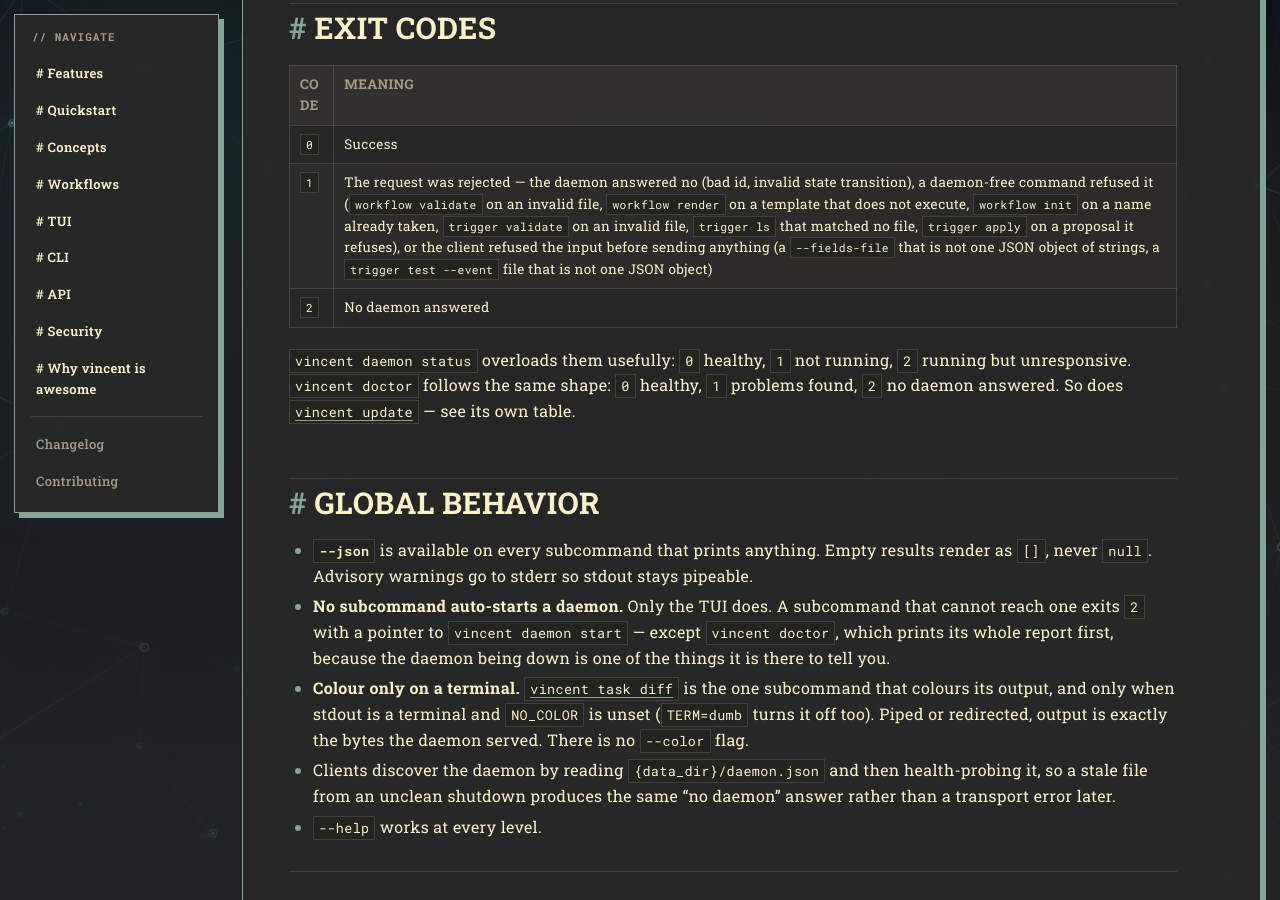
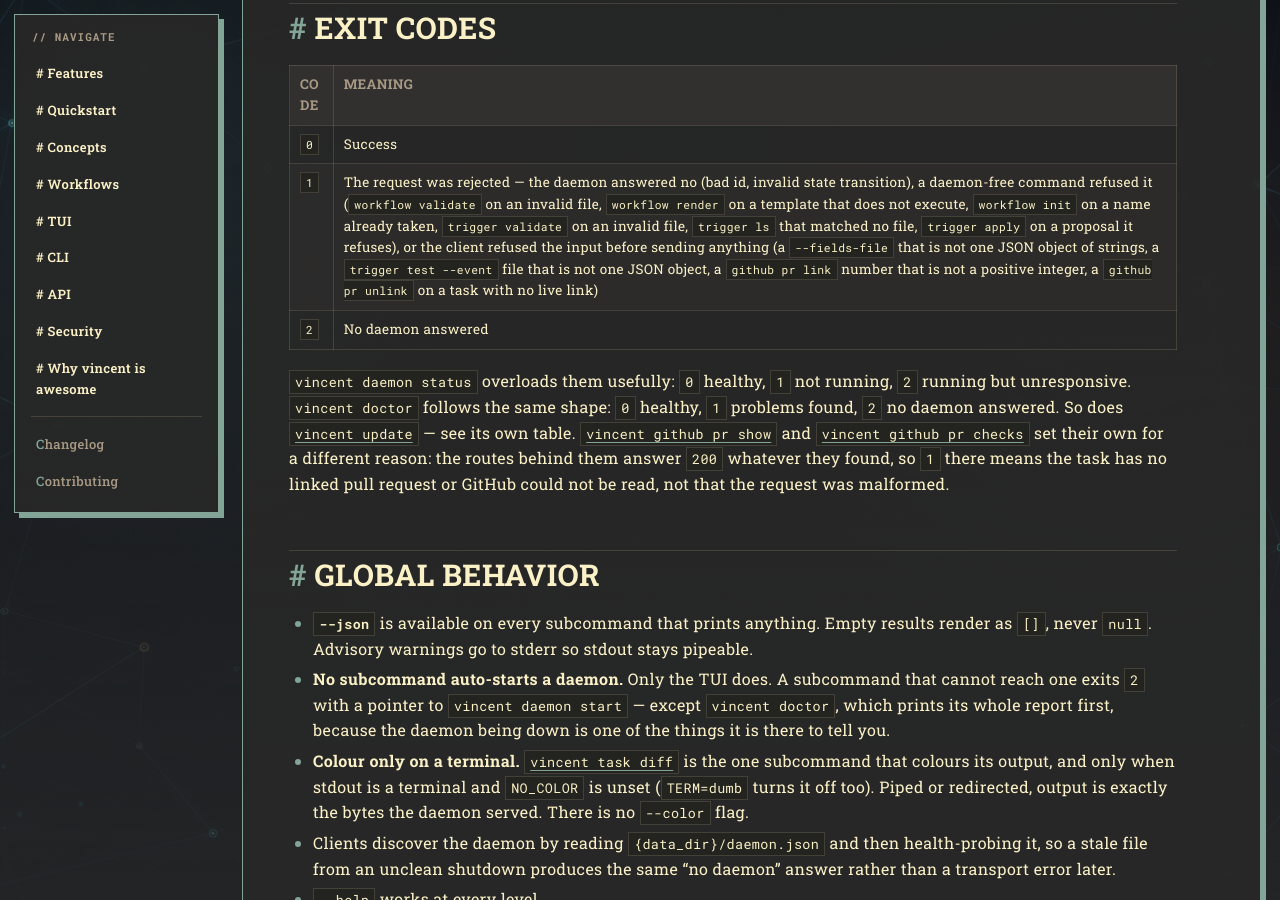
Before and after one commit to lezli01/vincent, a Jekyll site: the page built from docs/reference/cli.md, in a window 1280 px wide and 900 px high, scrolled down 1089 px. Built offline with Jekyll 4.4.1, drawn with Linux system fonts in a browser that asks for light colours; our own code applies the rules of GitHub Pages for plain Markdown files; some of the changed text lies outside the part shown.

Commit message:
docs: cover pr show and pr checks in both exit-code tables
`vincent github pr show` and `pr checks` set their own exit code: the
routes behind them answer 200 whatever they found, so 1 there means the
task has no linked pull request or GitHub could not be read, which is not
one of the three sources the tables enumerated. Name them beside the other
commands that overload the codes.

Extend the CLI reference's list of input the client refuses before sending
anything with `pr link`'s non-positive number and `pr unlink` on a task
with no live link, the way every earlier locally-rejected input was added,
and correct `pr unlink`'s "before anything is sent" — it reads the task
first, and refuses before the unlink.

Co-Authored-By: Claude Opus 5 (1M context) <noreply@anthropic.com>

```diff
--- a/docs/reference/cli.md
+++ b/docs/reference/cli.md
@@ -31,13 +31,18 @@ localhost API.
 | Code | Meaning |
 |---|---|
 | `0` | Success |
-| `1` | The request was rejected — the daemon answered no (bad id, invalid state transition), a daemon-free command refused it (`workflow validate` on an invalid file, `workflow render` on a template that does not execute, `workflow init` on a name already taken, `trigger validate` on an invalid file, `trigger ls` that matched no file, `trigger apply` on a proposal it refuses), or the client refused the input before sending anything (a `--fields-file` that is not one JSON object of strings, a `trigger test --event` file that is not one JSON object) |
+| `1` | The request was rejected — the daemon answered no (bad id, invalid state transition), a daemon-free command refused it (`workflow validate` on an invalid file, `workflow render` on a template that does not execute, `workflow init` on a name already taken, `trigger validate` on an invalid file, `trigger ls` that matched no file, `trigger apply` on a proposal it refuses), or the client refused the input before sending anything (a `--fields-file` that is not one JSON object of strings, a `trigger test --event` file that is not one JSON object, a `github pr link` number that is not a positive integer, a `github pr unlink` on a task with no live link) |
 | `2` | No daemon answered |
 
 `vincent daemon status` overloads them usefully: `0` healthy, `1` not running,
 `2` running but unresponsive. `vincent doctor` follows the same shape: `0`
 healthy, `1` problems found, `2` no daemon answered. So does
 [`vincent update`](#vincent-update) — see its own table.
+[`vincent github pr show`](#vincent-github-pr-show) and
+[`vincent github pr checks`](#vincent-github-pr-checks) set their own for a
+different reason: the routes behind them answer `200` whatever they found, so
+`1` there means the task has no linked pull request or GitHub could not be
+read, not that the request was malformed.
 
 ## Global behavior
 
@@ -1953,7 +1958,7 @@ pull request to the task again. Nothing is sent to GitHub. `--json` prints the
 task, whose `github_pull` is now `suppressed` with its repo and number kept.
 
 A task with no live link — never linked, or already unlinked — is refused with
-exit `1` before anything is sent, and nothing about it changes. Exit `2` when
+exit `1` before the unlink is sent, and nothing about it changes. Exit `2` when
 no daemon answered. The same action is `u` on the TUI's Pull Request tab and on
 the Pull Requests takeover.
 
```
Also changed, not shown: docs/guides/scripting.md (+8 -0 lines).
